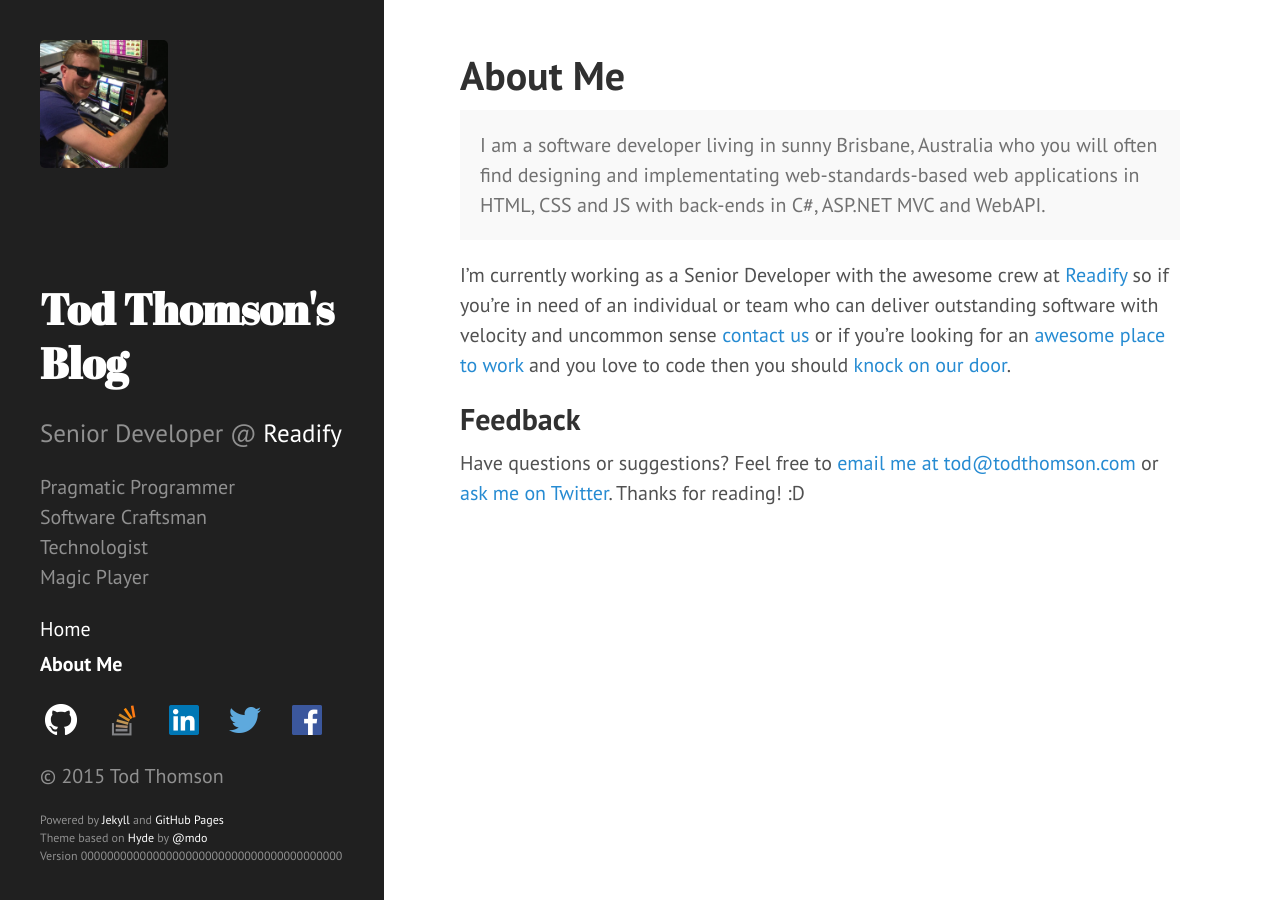
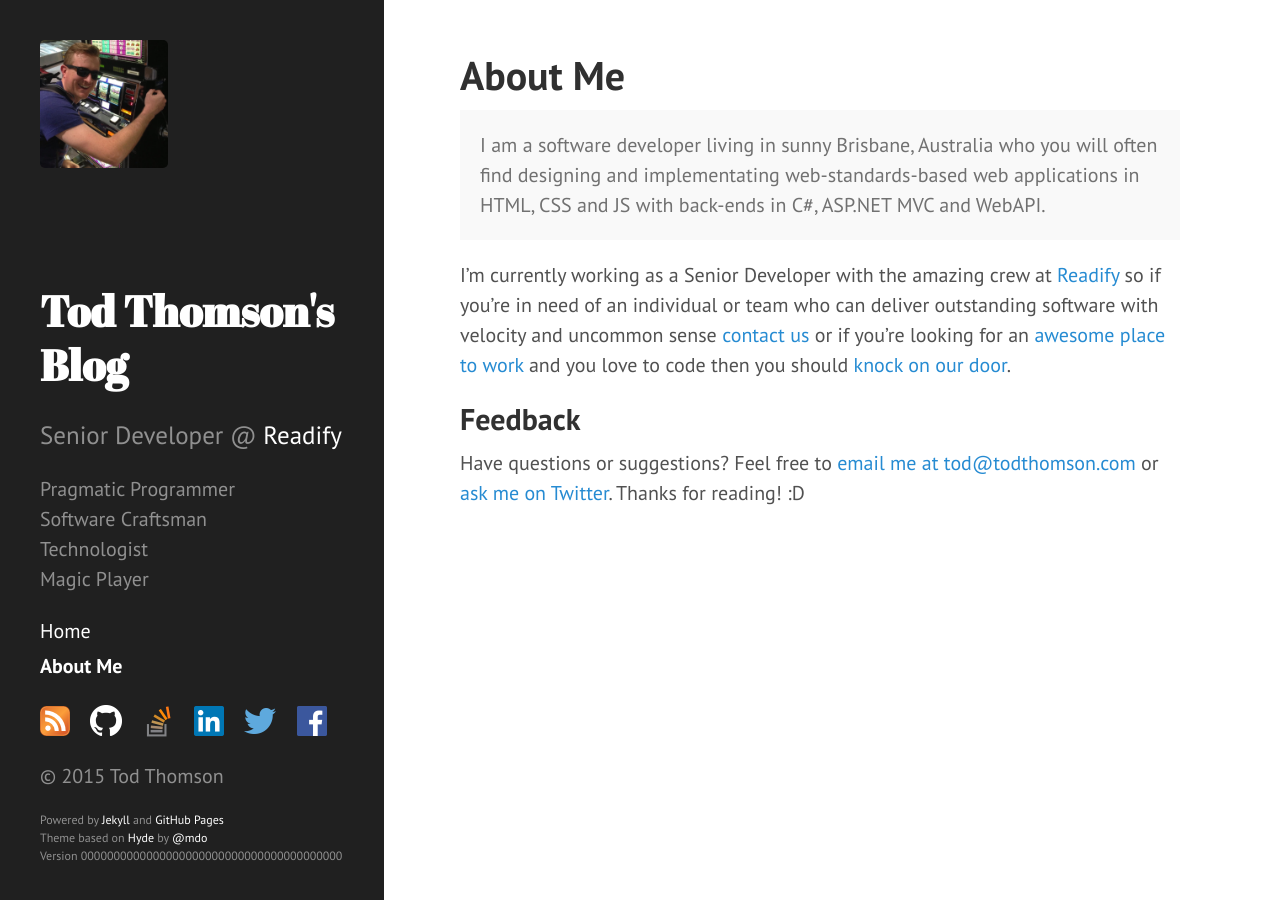
Before and after one commit to todthomson/todthomson.github.io, a Jekyll site: the page built from about.md, in a window 1280 px wide. Built offline with Jekyll 4.4.1, drawn with Linux system fonts in a browser that asks for light colours.

Commit message:
adds RSS icon

```diff
--- a/_includes/sidebar.html
+++ b/_includes/sidebar.html
@@ -31,22 +31,23 @@
                 {% endif %}
             {% endfor %}
             <div class="sidebar-nav-links">
-                <a  href="https://github.com/c0ntinuum"><img src="{{ site.baseurl }}public/images/github.png" alt="GitHub" /></a>
-                <a  href="https://stackoverflow.com/users/372666/tod-thomson"><img src="{{ site.baseurl }}public/images/stack-overflow.png" alt="Stack Overflow" /></a>
-                <a  href="https://au.linkedin.com/in/todthomson/"><img src="{{ site.baseurl }}public/images/linked-in.png" alt="Linked In" /></a>
-                <a  href="https://twitter.com/todthomson"><img src="{{ site.baseurl }}public/images/twitter.png" alt="Twitter" /></a>
-                <a  href="https://www.facebook.com/todthomson"><img src="{{ site.baseurl }}public/images/facebook.png" alt="Facebook" /></a>
+                <a href="{{ site.baseurl }}atom.xml"><img src="{{ site.baseurl }}public/images/feed-icon.png" alt="Atom" /></a>
+                <a href="https://github.com/c0ntinuum"><img src="{{ site.baseurl }}public/images/github.png" alt="GitHub" /></a>
+                <a href="https://stackoverflow.com/users/372666/tod-thomson"><img src="{{ site.baseurl }}public/images/stack-overflow.png" alt="Stack Overflow" /></a>
+                <a href="https://au.linkedin.com/in/todthomson/"><img src="{{ site.baseurl }}public/images/linked-in.png" alt="Linked In" /></a>
+                <a href="https://twitter.com/todthomson"><img src="{{ site.baseurl }}public/images/twitter.png" alt="Twitter" /></a>
+                <a href="https://www.facebook.com/todthomson"><img src="{{ site.baseurl }}public/images/facebook.png" alt="Facebook" /></a>
             </div>
         </nav>
         <p class="copyright">
             &copy; {{ site.time | date: '%Y' }} Tod Thomson
         </p>
         <p class="version">
-            Powered by <a  href="http://jekyllrb.com">Jekyll</a>
-            and <a  href="https://pages.github.com">GitHub Pages</a>
+            Powered by <a href="http://jekyllrb.com">Jekyll</a>
+            and <a href="https://pages.github.com">GitHub Pages</a>
             <br />
-            Theme based on <a  href="http://hyde.getpoole.com">Hyde</a>
-            by <a  href="https://twitter.com/mdo">@mdo</a>
+            Theme based on <a href="http://hyde.getpoole.com">Hyde</a>
+            by <a href="https://twitter.com/mdo">@mdo</a>
             <br />
             Version {{ site.github.build_revision }}
         </p>
--- a/about.md
+++ b/about.md
@@ -7,7 +7,7 @@ title: About Me
     I am a software developer living in sunny Brisbane, Australia who you will often find designing and implementating web-standards-based web applications in HTML, CSS and JS with back-ends in C#, ASP.NET MVC and WebAPI.
 </p>
 
-I'm currently working as a Senior Developer with the awesome crew at
+I'm currently working as a Senior Developer with the amazing crew at
 [Readify](http://readify.net)
 so if you're in need of an individual or team who can deliver outstanding software with velocity and uncommon sense
 [contact us](http://readify.net/contact-us/)
--- a/public/css/site.css
+++ b/public/css/site.css
@@ -57,28 +57,28 @@
 }
 
 .sidebar-nav-links {
+  margin-left: -4px;
   margin-top: .9rem;
-  text-align: center;
 }
 
 .sidebar-nav-links a {
   display: inline-block;
-  margin-right: .3rem;
+  margin-right: 0;
+}
+
+@media (min-width: 58em) {
+  .sidebar-nav-links a {
+    margin-right: .4rem;
+  }
 }
 
 .sidebar-nav-links a:hover {
   background-color: #505050;
 }
 
-@media (min-width: 58em) {
-  .sidebar-nav-links a {
-    margin-right: .8rem;
-  }
-}
-
 .sidebar-nav-links a img {
   margin-bottom: 0;
-  padding: 4px;
+  padding: 3px;
 }
 
 .copyright {
```
Also changed, not shown: _posts/2015-01-09-jekyll-on-windows.md (added), public/images/feed-icon.png (added).
